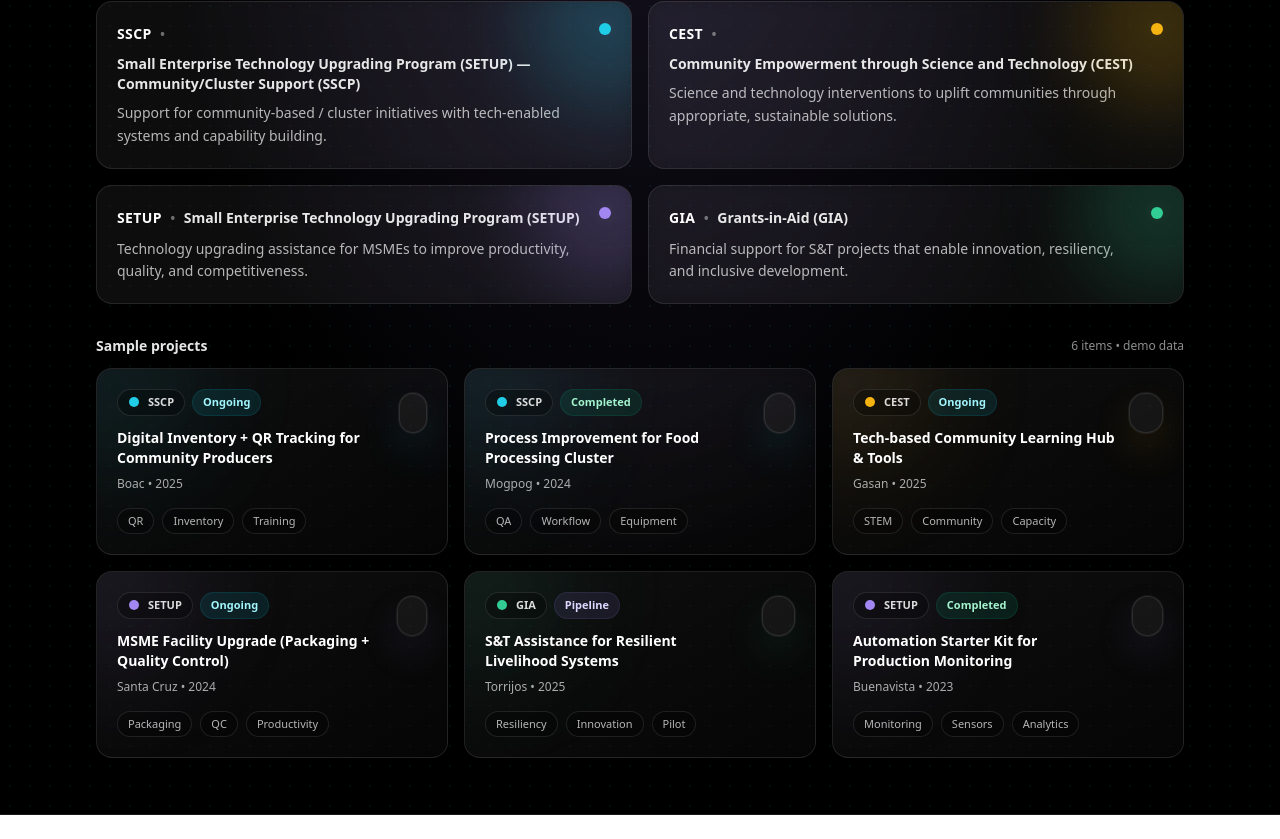
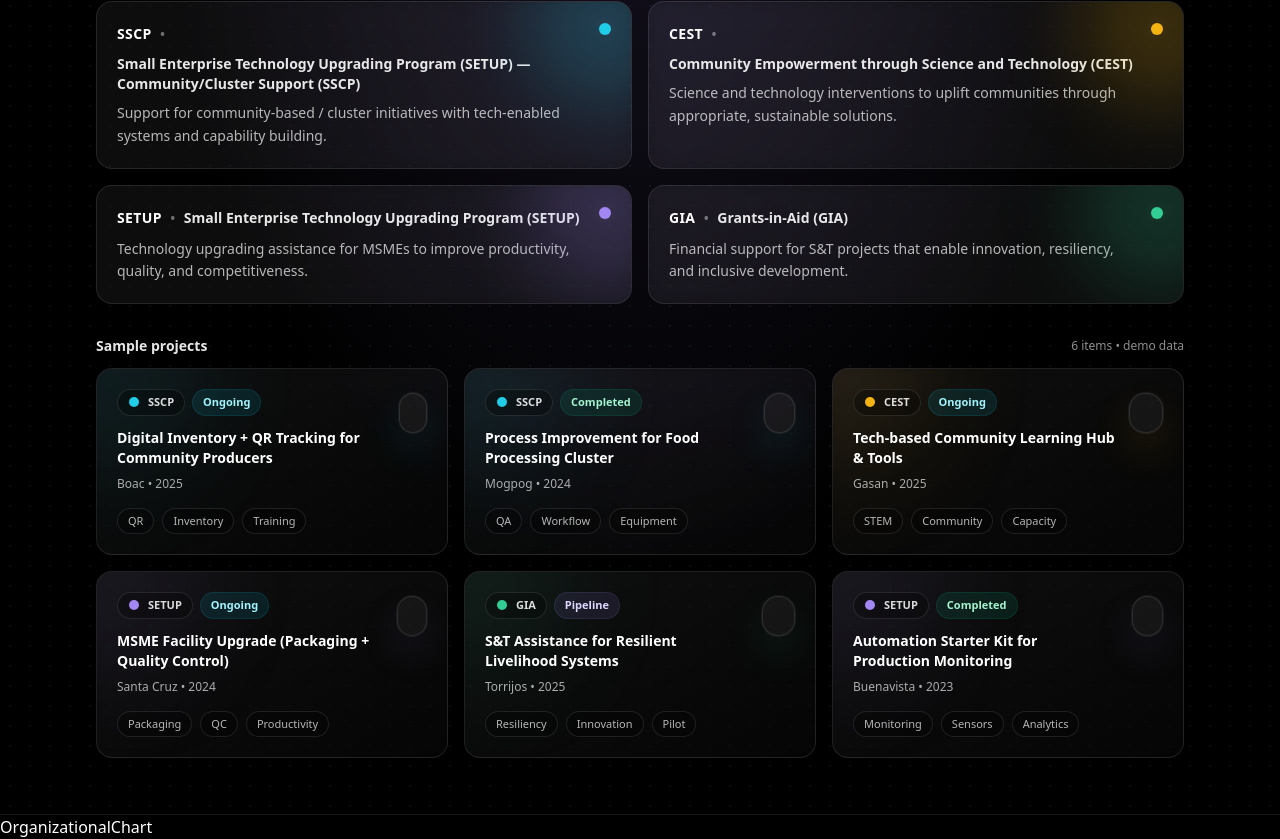
Before and after one commit to DarwinMelaya/DOST-MARINDUQUE, a React (Vite) app in the folder frontend/: page / in a window 1280 px wide. Shown: the part 1554-2393 px from the top of the page. Before the commit the page ends 2369 px from the top, so only its background shows below. Built offline with nearby package versions, Linux system fonts and the light colour scheme.

Commit message:
Add Organizational Structure section to LandingPage; enhance layout with new component for better user navigation

```diff
--- /dev/null
+++ b/frontend/src/Components/MainPage/OrganizationalChart.jsx
@@ -0,0 +1,5 @@
+const OrganizationalChart = () => {
+  return <div>OrganizationalChart</div>;
+};
+
+export default OrganizationalChart;
--- /dev/null
+++ b/frontend/src/Components/MainPage/OrganizationalStructure.jsx
@@ -0,0 +1,7 @@
+import OrganizationalChart from "./OrganizationalChart";
+
+const OrganizationalStructure = () => {
+  return <OrganizationalChart />;
+};
+
+export default OrganizationalStructure;
--- a/frontend/src/pages/Landing/LandingPage.jsx
+++ b/frontend/src/pages/Landing/LandingPage.jsx
@@ -1,6 +1,7 @@
 import Head from "../../Components/MainPage/Head";
 import Map from "../../Components/MainPage/Map";
 import Programs from "../../Components/MainPage/Programs";
+import OrganizationalStructure from "../../Components/MainPage/OrganizationalStructure";
 
 const LandingPage = () => {
   return (
@@ -21,6 +22,13 @@ const LandingPage = () => {
         >
           <Programs />
         </section>
+
+        <section
+          id="organizational-structure"
+          className="w-full scroll-mt-24 bg-black"
+        >
+          <OrganizationalStructure />
+        </section>
       </div>
     </main>
   );
```
